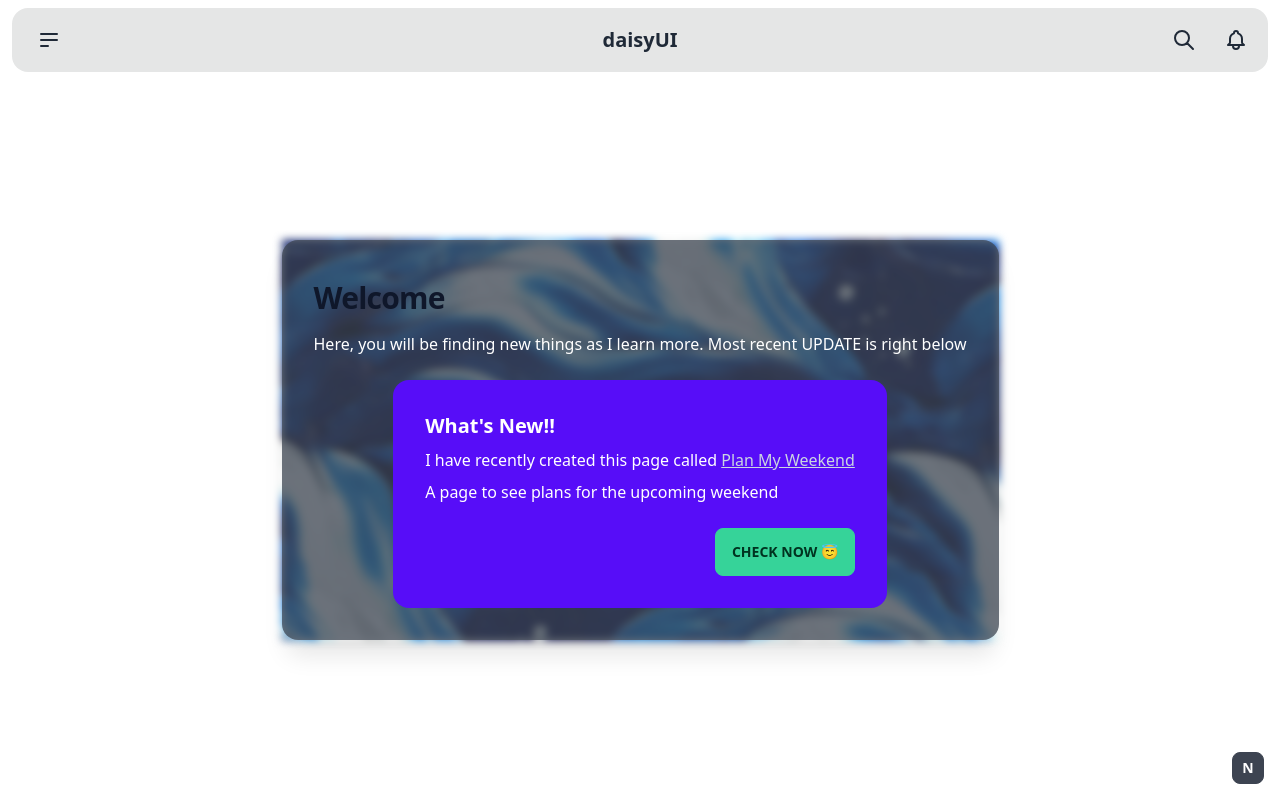
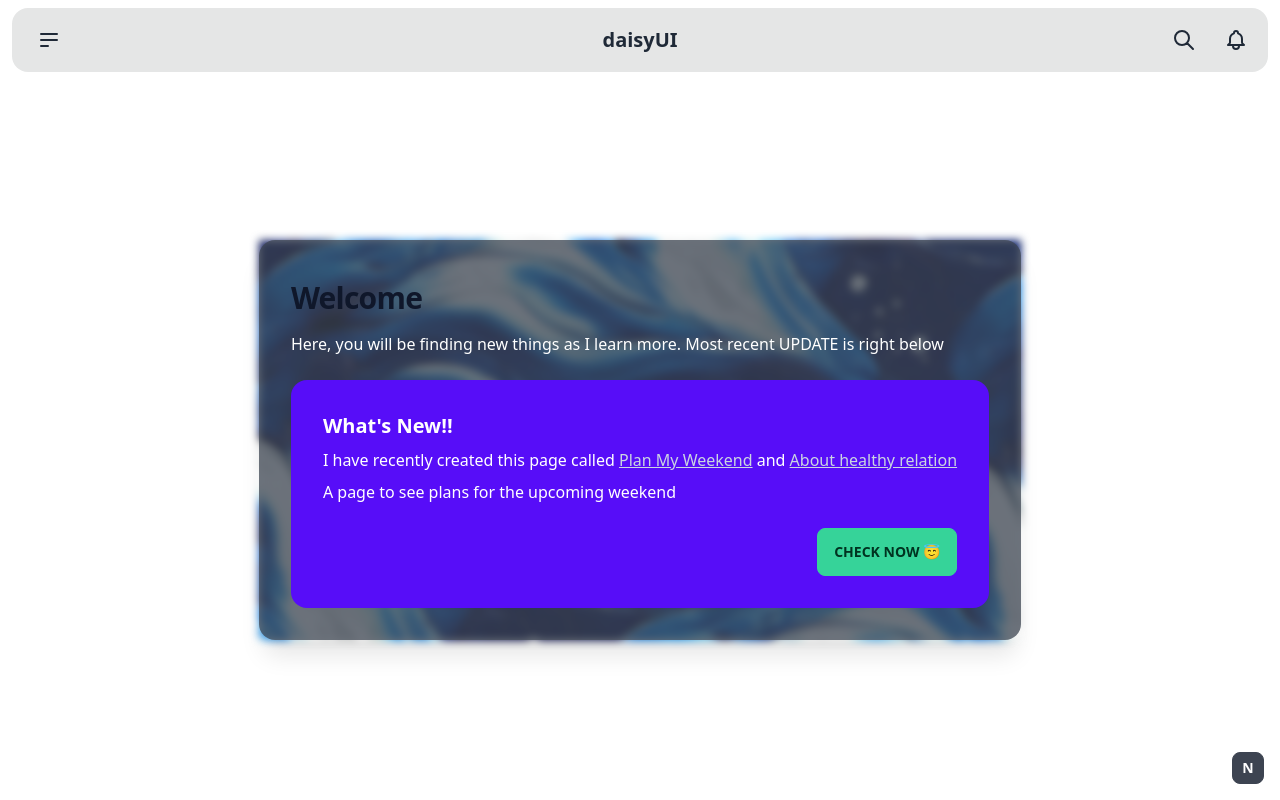
Before and after one commit to nd28/next-daisy-ts, a Next.js app: page / in a window 1280 px wide. Built offline with nearby package versions, Linux system fonts and the light colour scheme.

Commit message:
Update WhatsNew.tsx - new link

```diff
--- a/components/WhatsNew.tsx
+++ b/components/WhatsNew.tsx
@@ -10,6 +10,10 @@ const WhatsNew: React.FC<{ open?: boolean }> = ({ open = false }) => {
           I have recently created this page called{" "}
           <Link href="/planMyWeekend" className="btn-link text-slate-300">
             Plan My Weekend
+          </Link>{" "}
+          and{" "}
+          <Link href="/relation" className="btn-link text-slate-300">
+            About healthy relation
           </Link>
         </p>
 
```
